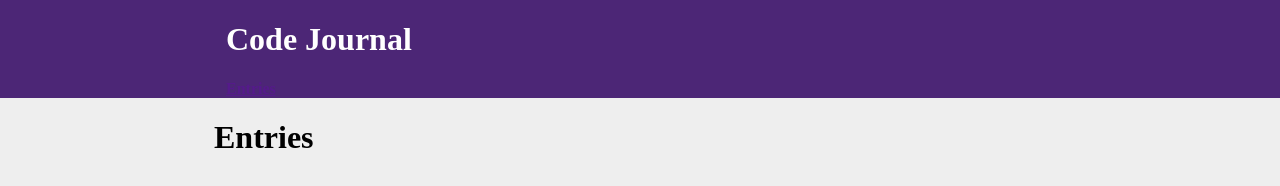
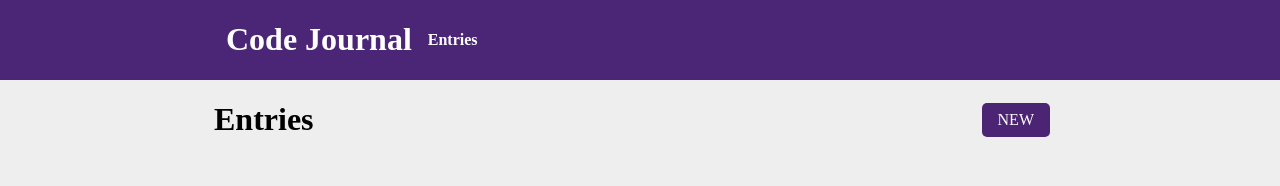
Before and after one commit to Ost-Ethan/code-journal, a plain HTML site: page index.html in a window 1280 px wide. Drawn offline with Linux system fonts and the light colour scheme.

Commit message:
added anchors for the entries tab, and a new anchor for new entries

```diff
--- a/css/styles.css
+++ b/css/styles.css
@@ -50,3 +50,29 @@ ul {
 li {
   list-style-type: none;
 }
+
+a {
+  font-size: 1rem;
+  color: white;
+  text-decoration: none;
+  align-self: center;
+  margin: 0 1rem;
+}
+
+.navbar {
+  display: flex;
+  flex-wrap: wrap;
+}
+
+.new-entry-button {
+  background-color: #4c2474;
+  padding: 0.5rem 1rem;
+  text-transform: uppercase;
+  border-radius: 5px;
+}
+
+.entry-header {
+  display: flex;
+  justify-content: space-between;
+  flex-basis: 100%;
+}
--- a/index.html
+++ b/index.html
@@ -74,7 +74,12 @@
         </form>
       </div>
       <div data-view="entries" class="">
-        <h1>Entries</h1>
+        <div class="row">
+          <div class="entry-header">
+            <h1>Entries</h1>
+            <a class="new-entry-button">New</a>
+          </div>
+        </div>
         <ul id="entry-list">
           <li>
             <span class="no-entries"> There are no entries to show.</span>
```
